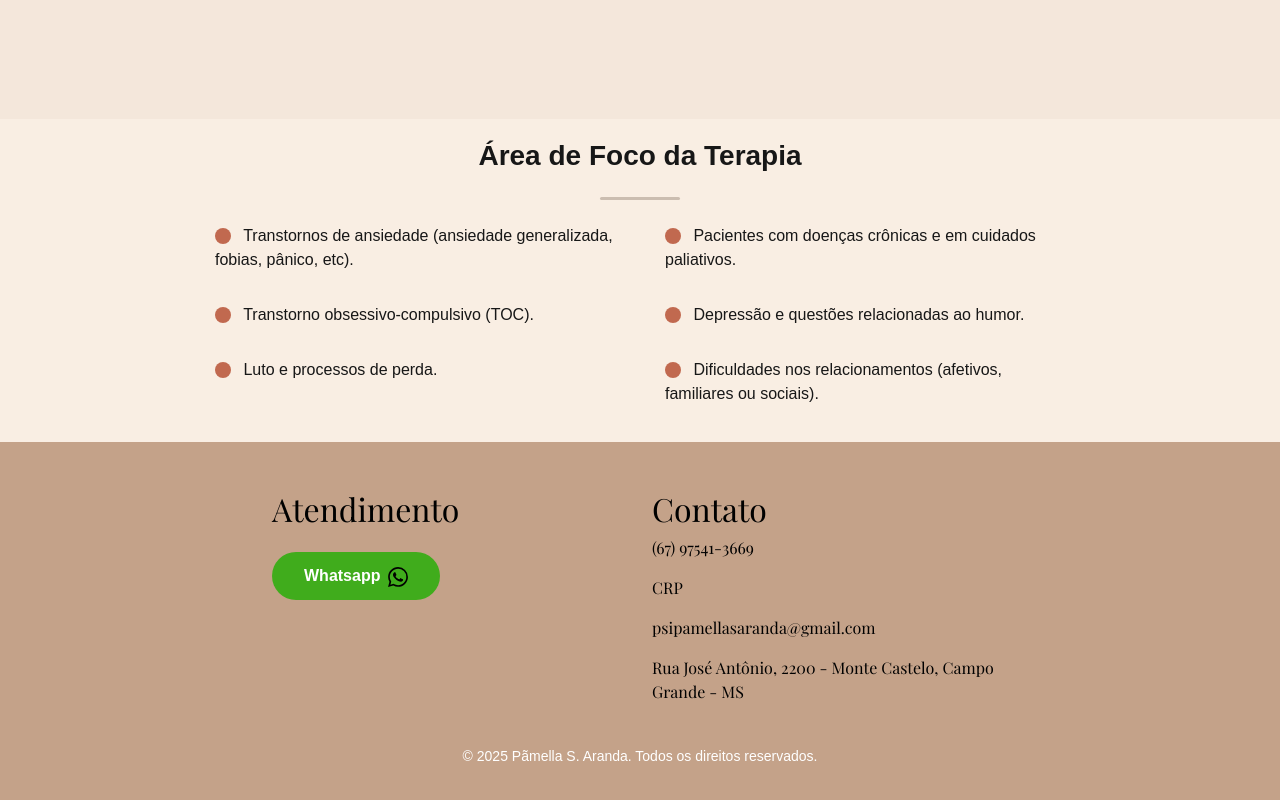
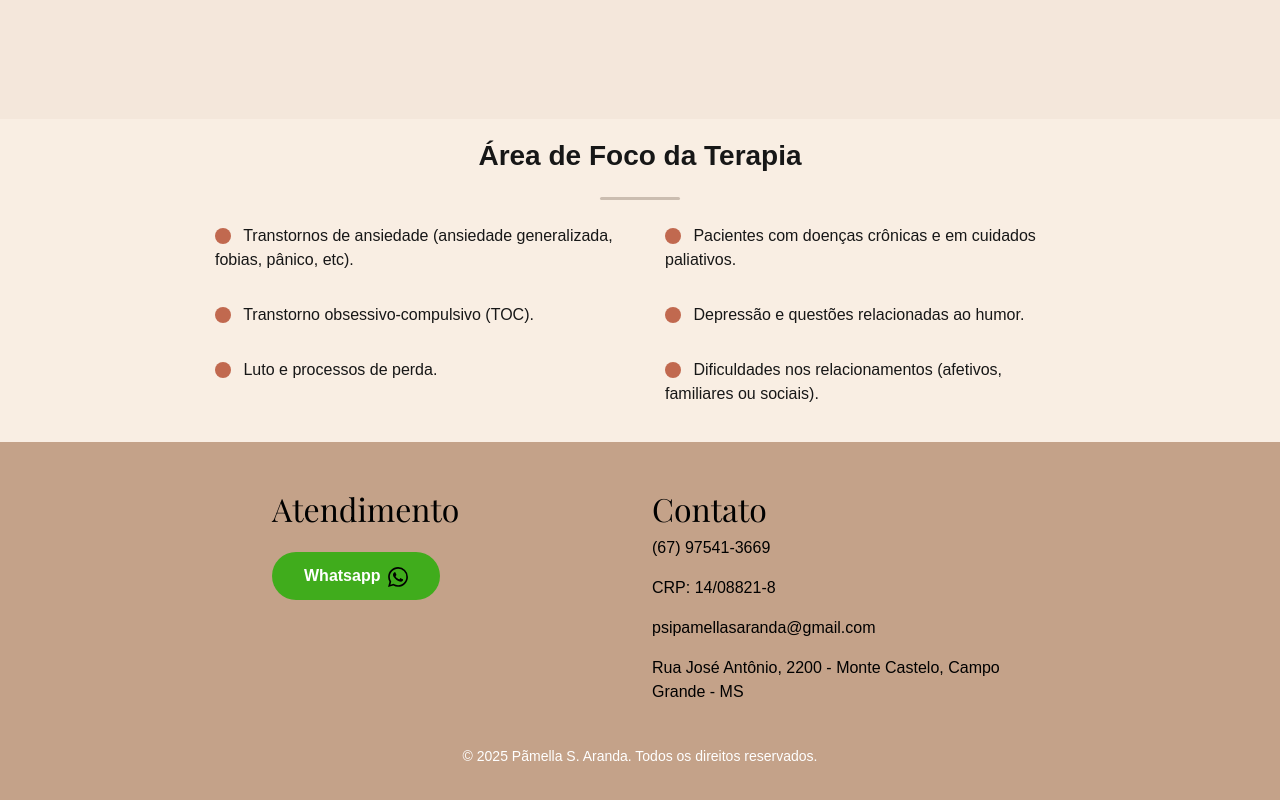
Before and after one commit to ABabayaga/Portfolio-PSI-PSA, a Next.js app: page / in a window 1280 px wide. Shown: the part 1589-2389 px from the top of the page. Built offline with nearby package versions, Linux system fonts and the light colour scheme.

Commit message:
Ajuste footer

```diff
--- a/src/components/Footer.js
+++ b/src/components/Footer.js
@@ -11,7 +11,10 @@ export default function Footer() {
             <h2 className={styles.title}>Atendimento</h2>
 
             {/*<p className={styles.text} >Psicoterapia voltada ao público adulto</p>*/}
-            <button className={styles.contactBtn}>Whatsapp<img src='/whatsapp.svg' style={{ width: '50%', maxWidth: '20px', height: 'auto', marginLeft: '8px' }}/></button>
+            <a href='https://wa.me/5567996333839?text=Olá%21%20Gostaria%20de%20mais%20informações%20sobre%20o%20atendimento.' target="_blank"
+  rel="noopener noreferrer">
+            <button re className={styles.contactBtn}>Whatsapp<img src='/whatsapp.svg' style={{ width: '50%', maxWidth: '20px', height: 'auto', marginLeft: '8px' }}/></button>
+            </a>
           </div>
 
           {/* Coluna direita */}
@@ -19,7 +22,7 @@ export default function Footer() {
             <h2 className={styles.title}>Contato</h2>
             <div className={styles.text} >
             <p> (67) 97541-3669</p>
-            <p> CRP</p>
+            <p> CRP: 14/08821-8</p>
             <p>psipamellasaranda@gmail.com</p>
             <p>Rua José Antônio, 2200 - Monte Castelo, Campo Grande - MS</p>
             </div>
--- a/src/styles/Footer.module.css
+++ b/src/styles/Footer.module.css
@@ -13,7 +13,6 @@
   }
 
   .text {
-    font-family: 'Playfair Display', serif;
     color: rgb(0, 0, 0);
   }
 
```
